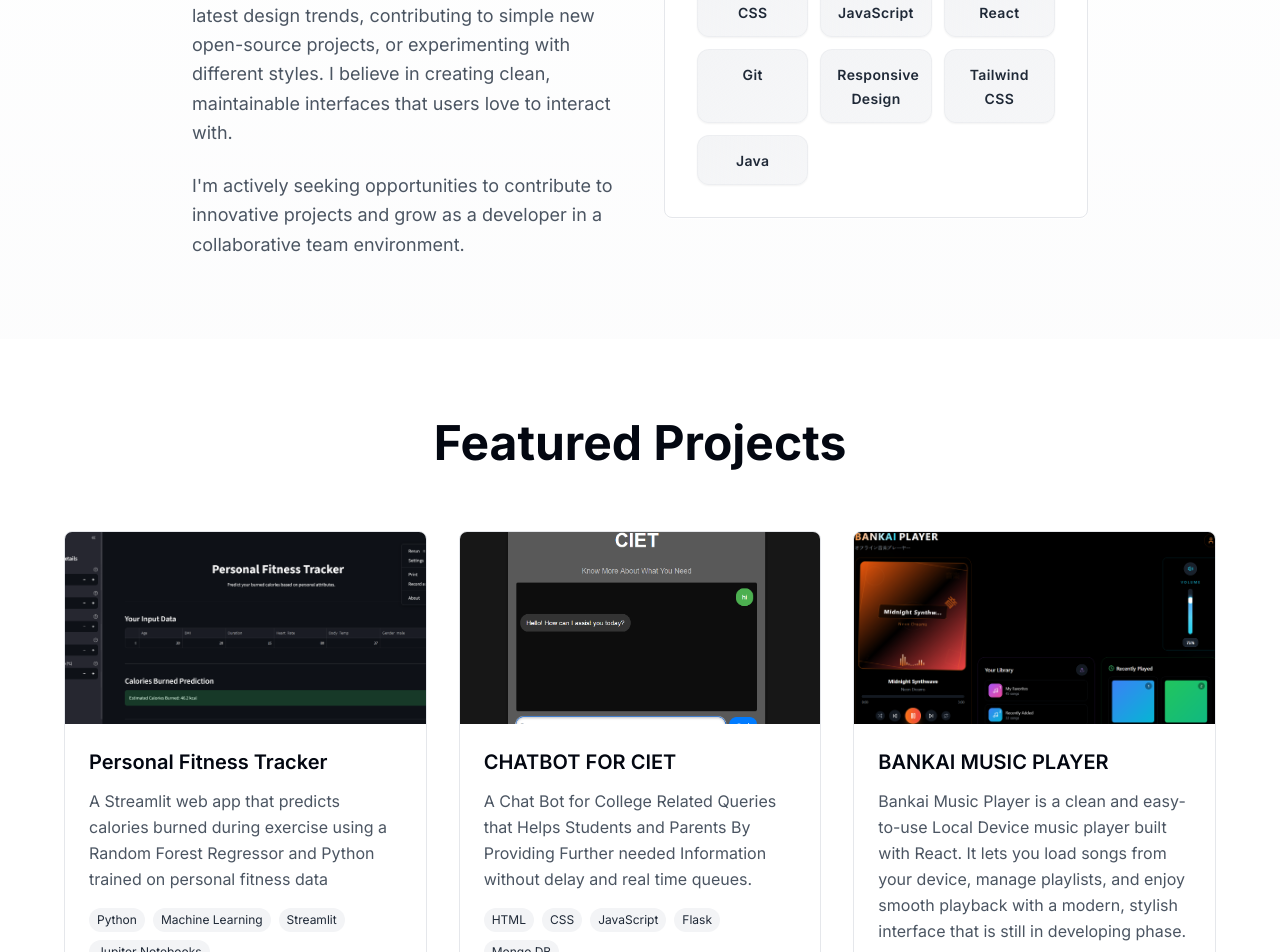
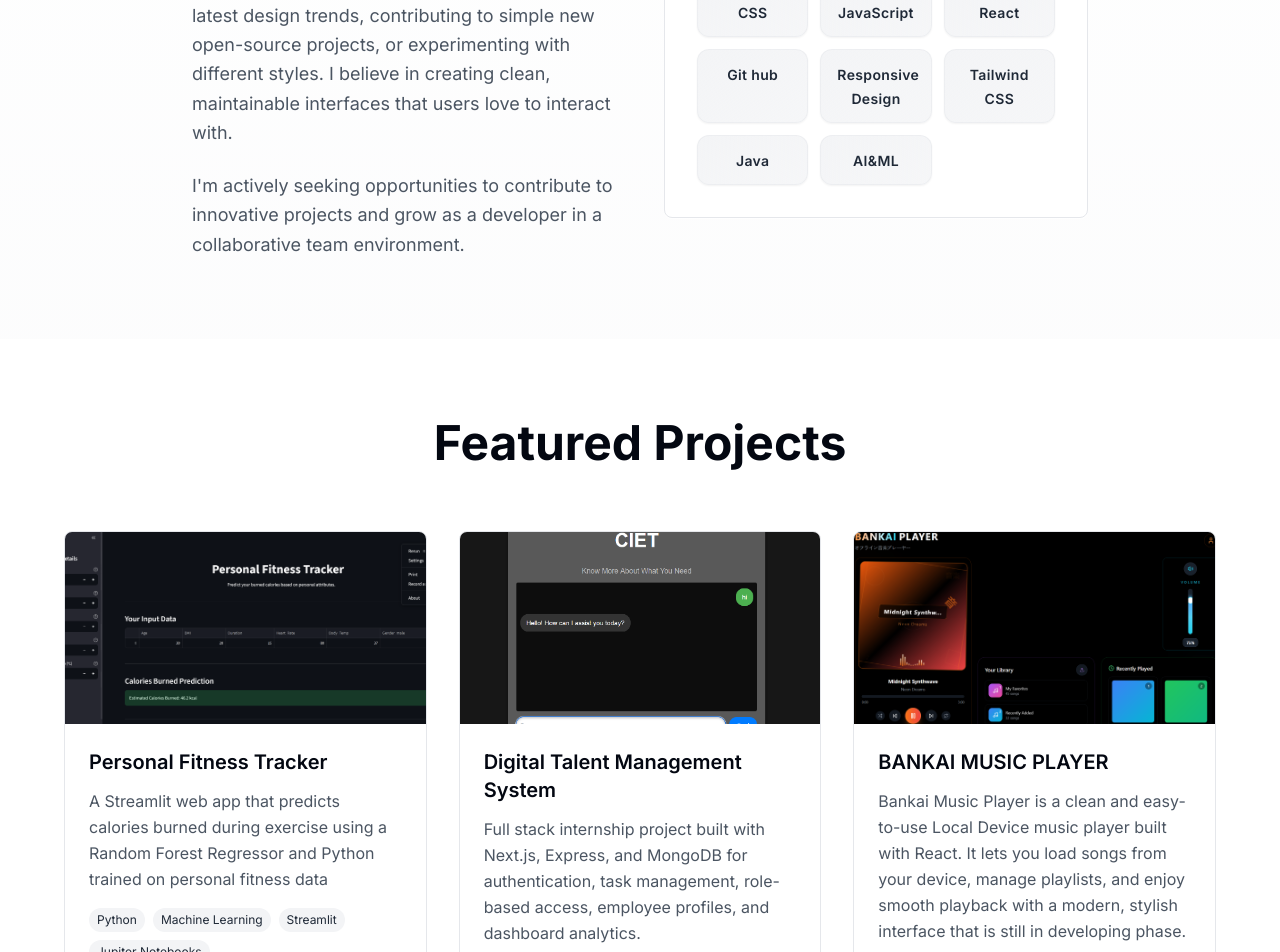
Before and after one commit to SANJAYSIVAN/PORTFOLIO, a React (Vite) app: page / in a window 1280 px wide. Shown: the part 1220-2172 px from the top of the page. Built offline with nearby package versions, Linux system fonts and the light colour scheme.

Commit message:
Update on Portfolio
Resume , Project Sections , Skill Section , Contact links have been update to existing live links and data

```diff
--- a/src/components/About.tsx
+++ b/src/components/About.tsx
@@ -3,7 +3,7 @@ import { Card } from '@/components/ui/card';
 
 const About = () => {
   const skills = [
-    'Python', 'C Programming','HTML','CSS', 'JavaScript', 'React','Git', 'Responsive Design', 'Tailwind CSS','Java',
+    'Python', 'C Programming','HTML','CSS', 'JavaScript', 'React','Git hub', 'Responsive Design', 'Tailwind CSS','Java','AI&ML'
   ];
 
   const containerVariants = {
--- a/src/components/Projects.tsx
+++ b/src/components/Projects.tsx
@@ -18,12 +18,12 @@ const Projects = () => {
     },
     {
       id: 2,
-      title: "CHATBOT FOR CIET",
-      description: "A Chat Bot for College Related Queries that Helps Students and Parents By Providing Further needed Information without delay and real time queues.",
+      title: "Digital Talent Management System",
+      description: "Full stack internship project built with Next.js, Express, and MongoDB for authentication, task management, role-based access, employee profiles, and dashboard analytics.",
       image: project2,
-      github: "https://github.com/SANJAYSIVAN/CHAT-BOT",
-      demo: "NOT AVAILABLE",
-      technologies: ["HTML", "CSS", "JavaScript", "Flask" , "Mongo DB"]
+      github: "https://github.com/SANJAYSIVAN/DIGITAL-TALENT-MANAGEMENT-SYSTEM",
+      demo: "https://digital-talent-management-system-teal.vercel.app",
+      technologies: ["HTML", "CSS", "JavaScript", "Next.js" ,"Node.js","Node Express", "Mongo DB","JWT Authentication","B-Crypt Password Hashing"]
     },
    {
       id: 3,
--- a/src/components/Resume.tsx
+++ b/src/components/Resume.tsx
@@ -79,7 +79,7 @@ const Resume = () => {
           </motion.div>
 
           <p className="text-sm text-muted-foreground">
-            Last updated: March 2025 • PDF Format • 1 page
+            Last updated: June 2026 • PDF Format • 1 page
           </p>
         </motion.div>
       </div>
```
Also changed, not shown: 1 other file (tests, documents, lock files or other folders).
